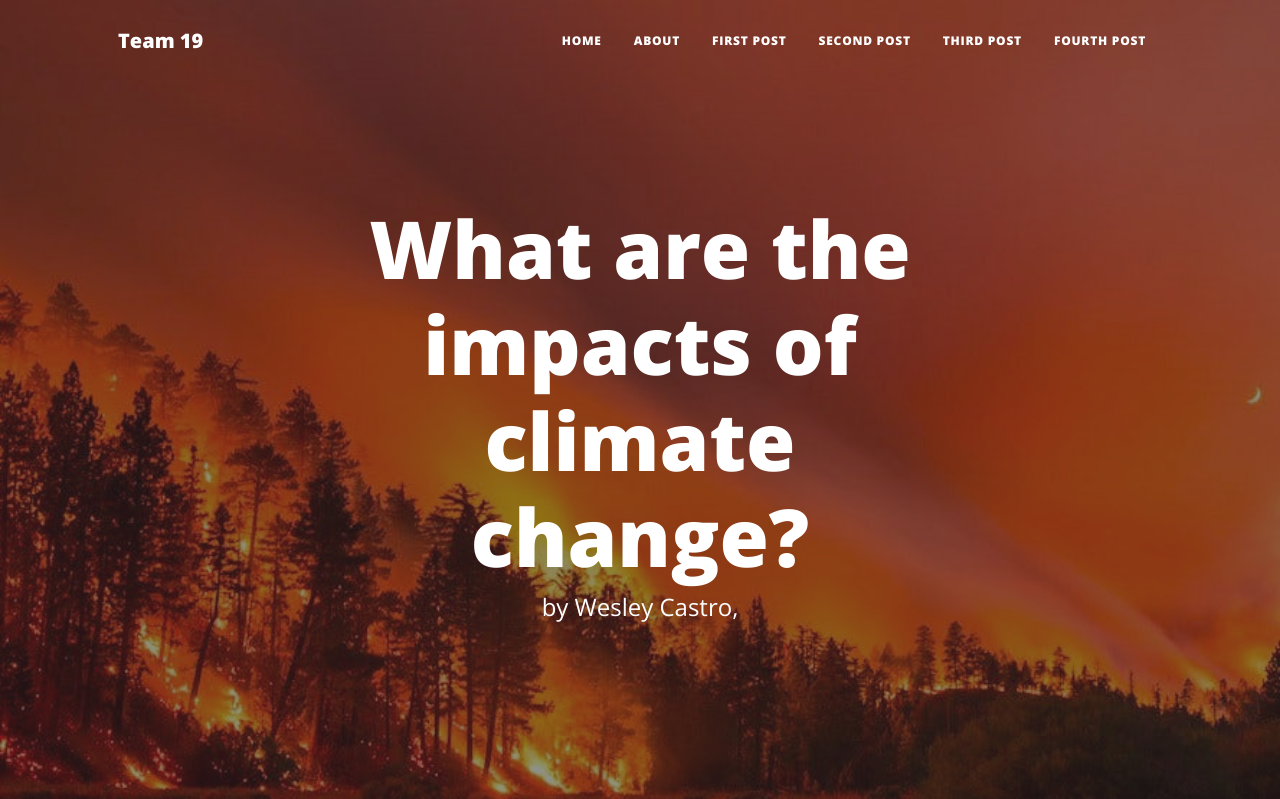
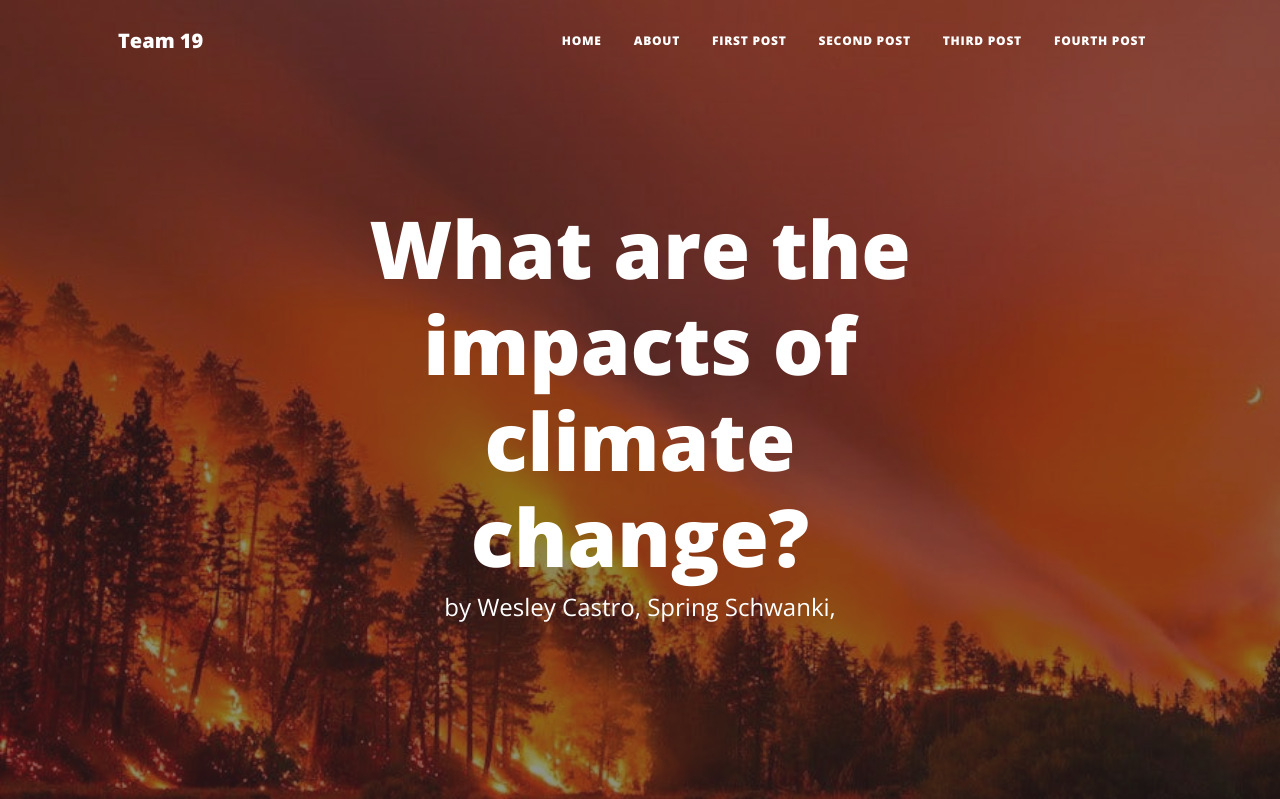
Before and after one commit to wescastro03/ISS210S4FinalTemplate, a plain HTML site: page about.html in a window 1280 px wide. Shown: the top 799 px of the page. Drawn offline with nearby package versions, Linux system fonts and the light colour scheme.

Commit message:
Update about.html

```diff
--- a/about.html
+++ b/about.html
@@ -43,7 +43,7 @@
                     <div class="col-md-10 col-lg-8 col-xl-7">
                         <div class="page-heading">
                             <h1>What are the impacts of climate change?</h1>
-                            <span class="subheading">by Wesley Castro, </span>
+                            <span class="subheading">by Wesley Castro, Spring Schwanki, </span>
                         </div>
                     </div>
                 </div>
```
